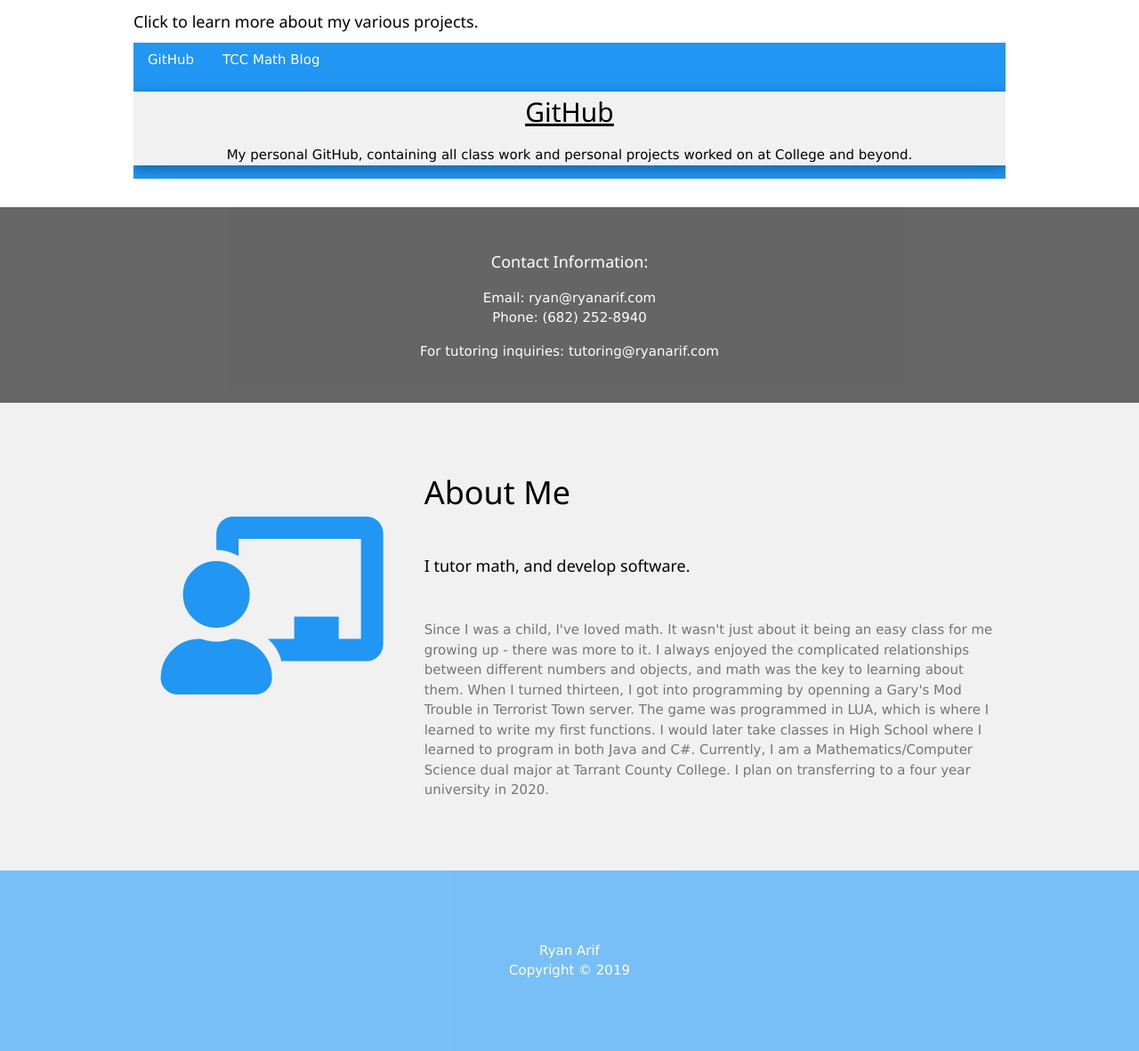
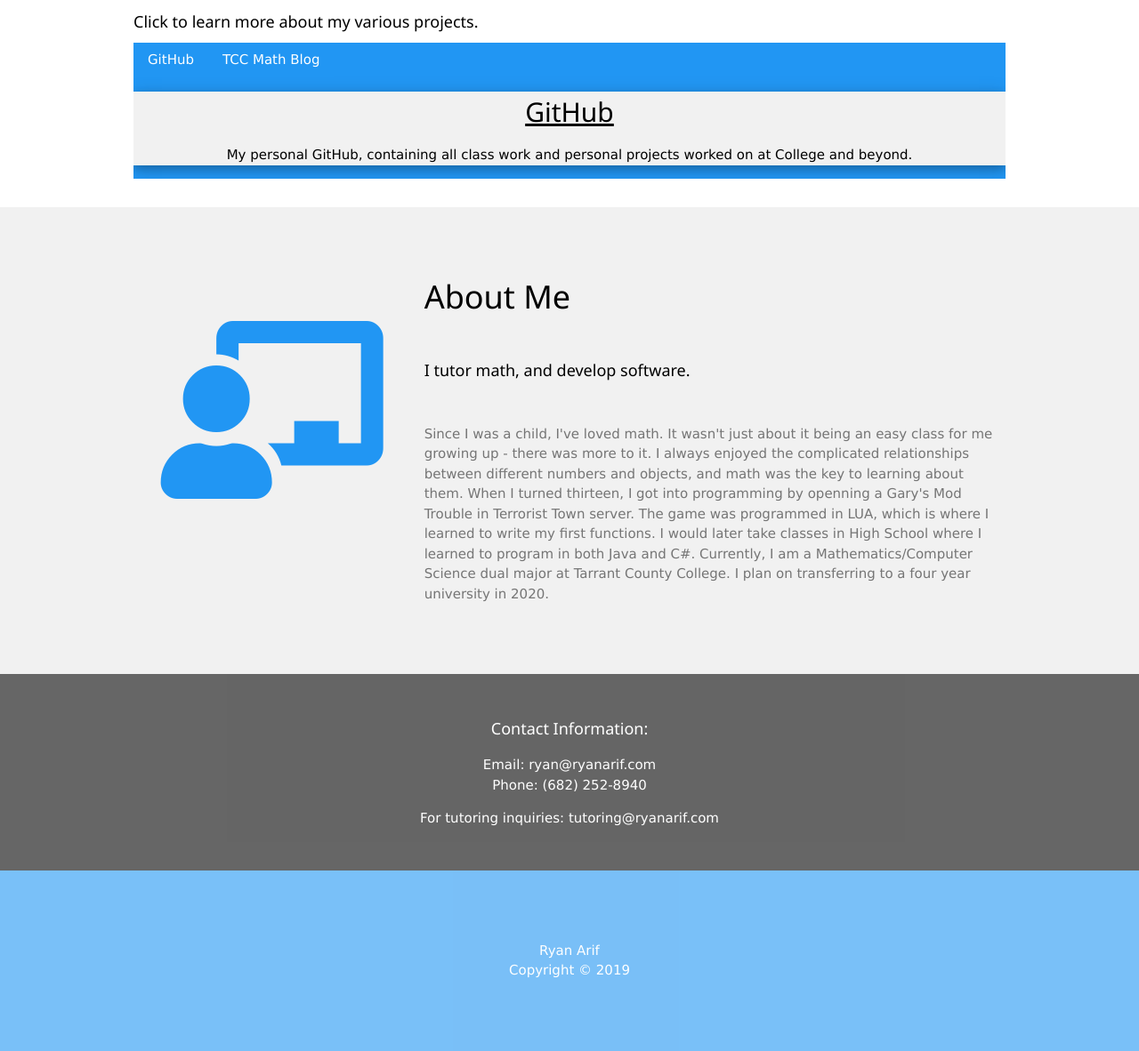
Before and after one commit to RyanArif/personal-website, a PHP site: page / in a window 1280 px wide. Shown: the part 1340-2522 px from the top of the page at 89% size. Run offline with PHP 8.4, Linux system fonts and the light colour scheme.

Commit message:
Added contact page

```diff
--- /dev/null
+++ b/include/contact.html
@@ -0,0 +1,6 @@
+<div class="w3-container w3-black w3-center w3-opacity w3-padding-32">
+        <h1 class="w3-margin w3-large">Contact Information:</h1>
+        <p>Email: ryan@ryanarif.com<br>
+        Phone: (682) 252-8940
+        <p>For tutoring inquiries: tutoring@ryanarif.com</p>
+</div>
--- a/include/home.html
+++ b/include/home.html
@@ -52,10 +52,3 @@
 				</div>
 			</div>
 		</div>
-
-		<div class="w3-container w3-black w3-center w3-opacity w3-padding-32">
-			 <h1 class="w3-margin w3-large">Contact Information:</h1>
-			 <p>Email: ryan@ryanarif.com<br>
-			 Phone: (682) 252-8940
-			 <p>For tutoring inquiries: tutoring@ryanarif.com</p>
-		</div>
--- a/index.php
+++ b/index.php
@@ -8,6 +8,7 @@ if(isset($_GET['home']) || count($_GET) == 0){
 	echo "<div class='w3-row-padding w3-padding-64 w3-container w3-light-grey'>";
 	include 'include/about.html';
 	echo "</div>";
+	include 'include/contact.html';
 	htmlFooter();
 	}
 	//tutoring page
```
